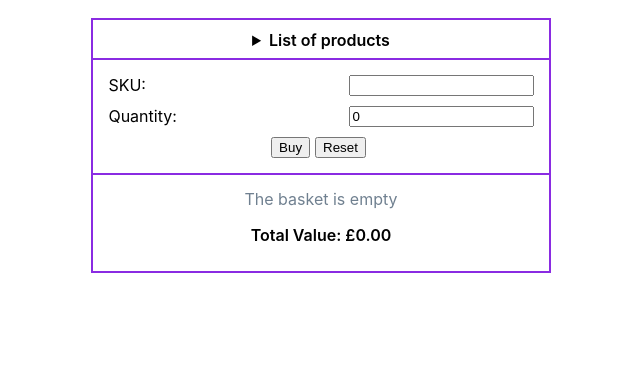
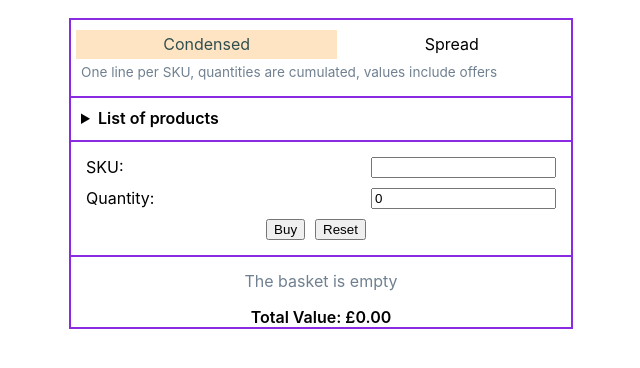
Before and after one commit to bar-alex/cdl-task-react-basket, a React (Create React App) app: page / in a window 1280 px wide. Shown: the top 368 px of the page, without its empty margins (319-959 px from the left). Built offline with nearby package versions, Linux system fonts and the light colour scheme.

Commit message:
created ModeBasket, added id to ProductList for css, tweaked css

```diff
--- a/src/App.css
+++ b/src/App.css
@@ -1,30 +1,79 @@
-.app-container {
-  margin: 20px auto;
-  text-align: center;
-  width: 34vw;
-  padding: 10px;
-  outline: 2px solid blueviolet;
+/* @import url("reset.css"); */
+
+
+
+:root {
+  --outline-color: blueviolet;
+  --selected-backcolor: bisque;
+  /* --selected-color: darkgreen; */
+  --selected-color: darkslategrey;
+  --dimmed-color: slategrey;
 }
 
 
 
-#input-form {
-  margin: 10px -10px 10px -10px;
-  padding: 10px 10px;
-  /* height: 14vh; */
-  display: flex;
-  /* flex-wrap: wrap; */
-  align-items: stretch;
-  justify-content: space-evenly;
-  flex-direction: column;
-
-  /* margin: 0px -10px; */
-  outline: 2px solid blueviolet;
+#app-container {
+  margin: 20px auto;
+  text-align: center;
+  width: clamp(400px, 60vw, 500px);
+  /* width: 34vw; */
+  /* width: 400px; */
+  /* width: clamp(20vw,30vw); */
+  /* padding: 10px; */
+  outline: 2px solid var(--outline-color);
 }
 
+
+#mode-basket {
+  outline: 2px solid var(--outline-color);
+  padding: 10px 5px;
+  display: flex;
+  flex-wrap: wrap;
+  justify-content:flex-start;
+  margin-bottom: 2px;
+}
+#mode-basket p {
+  margin: 0px;
+  padding: 5px;
+  line-height: 1.2;
+  flex-grow: 1;
+}
+#mode-basket p[sele]{
+  background-color: var(--selected-backcolor);
+  color: var(--selected-color)
+}
+#mode-basket p:nth-child(3) {
+  text-align: left;
+  font-size: .85rem;
+  color: var(--dimmed-color);
+}
+
+
+#product-list{
+  outline: 2px solid var(--outline-color);
+  padding: 10px 5px;
+}
+#product-list summary{
+  text-align: left;
+  padding-left: 5px;
+  margin-bottom: 2px;
+}
+
+
+#input-form {
+  /* margin: 10px 0px; */
+  margin: 2px auto;
+  padding: 10px 10px;
+  outline: 2px solid var(--outline-color);
+
+  display: flex;
+  flex-direction: column;
+  justify-content: space-evenly;
+  align-items: stretch;
+}
 #input-form div {
+  margin: 5px;
   display: flex;
-  margin: 5px;
   justify-content: space-between;
 }
 
@@ -33,8 +82,11 @@
   justify-content:center;
 }
 #input-form div > button {
-  margin-right: 5px;
+  margin-right: 10px;
 }
+
+
+
 
 
 .list-items li {
@@ -57,7 +109,7 @@
 
 
 /* #basket-total {
-  outline: 2px solid blueviolet;
+  outline: 2px solid var(--outline-color);
   margin: 10px -10px;
 } */
 
--- a/src/App.js
+++ b/src/App.js
@@ -12,20 +12,15 @@ import {
 	validateProductSKU,
 	calculateTotal,
 } from "./components/functions";
+import ModeBasket from "./components/ModeBasket";
 
-// //const products = JSON.parse( '../data/products.json' );
-// const products = [
-// 	{
-// 		sku: "A",
-// 		price: 50,
-// 		offer: "3 for 130",
-// 		singleOffer: false,
-// 	},
-// ];
 
 const App = () => {
 	// {sku, qty, price, value}
 	const [basket, setBasket] = useState([]);
+
+  // c/s (lower) = condensed/spread
+  const [modeBasket, setModeBasket] = useState('c')
 
 	// add SKU + qty to basket
 	const addToBasket = ({ sku, qty }) => {
@@ -39,11 +34,7 @@ const App = () => {
 		const product = getProductFromSKU(sku);
 
 		if (product === null) {
-			console.log(
-				"err:addToBasket => SKU code didn't returned a product => ",
-				sku,
-				product
-			);
+			console.log( "err:addToBasket => SKU returned no product => ",sku,product);
 			return;
 		}
 
@@ -60,11 +51,16 @@ const App = () => {
 		calculateTotal();
 	};
 
+
 	const deleteFromBasket = (indexToDelete) =>
 		setBasket([...basket.filter((element, index) => index !== indexToDelete)]);
 
+
 	return (
-		<div className="app-container">
+		<div id="app-container">
+
+      <ModeBasket modeBasket={modeBasket} setModeBasket={setModeBasket} />
+
 			<ProductList />
 
 			<InputForm
@@ -78,7 +74,7 @@ const App = () => {
 				<p className="subtitle"> Basket items</p>
 			)}
 
-			<ul class="list-items">
+			<ul className="list-items">
 				{basket.length > 0 &&
 					basket.map((element, index) => (
 						<li className="basket-line" key={index}>
--- a/src/components/InputForm.js
+++ b/src/components/InputForm.js
@@ -1,9 +1,12 @@
-import React, { useState } from "react";
+import React, { useRef, useState } from "react";
 
 // props.validateProductSKU( sku )  -- checks if sku is a product
 // props.addToBasket( {sku, qty} )  -- will do calcs and add it to basket list
 
 const InputForm = ({ validateProductSKU, addToBasket }) => {
+
+	const inputSkuRef = useRef()
+
 	const [sku, setSku] = useState("");
 	const [qty, setQty] = useState(0);
 
@@ -18,12 +21,15 @@ const InputForm = ({ validateProductSKU, addToBasket }) => {
 		if (skuIsValid) {
 			addToBasket({ sku, qty });
 			resetFields();
+		} else {
+			inputSkuRef.current?.focus()
 		}
 	};
 
 	const resetFields = () => {
 		setSku("");
-		setQty(""); // 0?
+		setQty(0); // 0?
+		inputSkuRef.current?.focus()
 	};
 
 	return (
@@ -31,6 +37,7 @@ const InputForm = ({ validateProductSKU, addToBasket }) => {
 			<div>
 				<label htmlFor="sku">SKU: </label>
 				<input
+					ref={inputSkuRef}
 					type="text"
 					id="sku"
 					name="sku"
@@ -46,7 +53,8 @@ const InputForm = ({ validateProductSKU, addToBasket }) => {
 			<div>
 				<label htmlFor="qty">Quantity: </label>
 				<input
-					type="text"
+					type="number"
+					min="1"
 					id="qty"
 					name="qty"
 					required
--- /dev/null
+++ b/src/components/ModeBasket.js
@@ -0,0 +1,29 @@
+const ModeBasket = ({ modeBasket, setModeBasket }) => {
+	// console.log("ModeBasket =>", modeBasket, setModeBasket);
+
+	return (
+		<div id="mode-basket">
+			<p
+				sele={modeBasket === "c" ? "true" : null} //
+				onClick={() => setModeBasket("c")}
+			>
+				Condensed
+			</p>
+			<p
+				sele={modeBasket === "s" ? "true" : null} //
+				onClick={() => setModeBasket("s")}
+			>
+				Spread
+			</p>
+			<p>
+				{modeBasket === "c"
+					? "One line per SKU, quantities are cumulated, values include offers"
+					: modeBasket === "s"
+					? "SKUs in order of entry, values don't include offers, savings are calculated before total"
+					: ""}
+			</p>
+		</div>
+	);
+};
+
+export default ModeBasket;
--- a/src/components/ProductList.js
+++ b/src/components/ProductList.js
@@ -7,7 +7,7 @@ const ProductList = () => {
 	// console.log("ProductList: products.length = ", products.length);
 
 	return (
-		<details>
+		<details id="product-list">
 			<summary className="subtitle">List of products</summary>
 			<pre>
 				<div>{"SKU  | price | offer      | single "}</div>
--- /dev/null
+++ b/src/reset.css
@@ -0,0 +1,81 @@
+/**
+ * Eric Meyer's CSS Reset + Nicolas Gallagher's Clearfix
+ * https://github.com/reefat/css-reset
+ */
+
+ html, body, div, span, applet, object, iframe,
+ h1, h2, h3, h4, h5, h6, p, blockquote, pre,
+ a, abbr, acronym, address, big, cite, code,
+ del, dfn, em, img, ins, kbd, q, s, samp,
+ small, strike, strong, sub, sup, tt, var,
+ b, u, i, center,
+ dl, dt, dd, ol, ul, li,
+ fieldset, form, label, legend,
+ table, caption, tbody, tfoot, thead, tr, th, td,
+ article, aside, canvas, details, embed,
+ figure, figcaption, footer, header, hgroup,
+ menu, nav, output, ruby, section, summary,
+ time, mark, audio, video {
+     margin: 0;
+     padding: 0;
+     border: 0;
+     font-size: 100%;
+     font: inherit;
+     vertical-align: baseline;
+ }
+
+ /* HTML5 display-role reset for older browsers */
+ article, aside, details, figcaption, figure,
+ footer, header, hgroup, menu, nav, section {
+     display: block;
+ }
+
+ body {
+     line-height: 1;
+ }
+
+ ol, ul {
+     list-style: none;
+ }
+
+ blockquote, q {
+     quotes: none;
+ }
+
+ blockquote:before, blockquote:after,
+ q:before, q:after {
+     content: '';
+     content: none;
+ }
+
+ table {
+     border-collapse: collapse;
+     border-spacing: 0;
+ }
+
+ /**
+  * For modern browsers
+  * 1. The space content is one way to avoid an Opera bug when the
+  *    contenteditable attribute is included anywhere else in the document.
+  *    Otherwise it causes space to appear at the top and bottom of elements
+  *    that are clearfixed.
+  * 2. The use of `table` rather than `block` is only necessary if using
+  *    `:before` to contain the top-margins of child elements.
+  */
+ .clearfix:before,
+ .clearfix:after {
+     content: " "; /* 1 */
+     display: table; /* 2 */
+ }
+
+ .clearfix:after {
+     clear: both;
+ }
+
+ /**
+  * For IE 6/7 only
+  * Include this rule to trigger hasLayout and contain floats.
+  */
+ .clearfix {
+     *zoom: 1;
+ }
```
